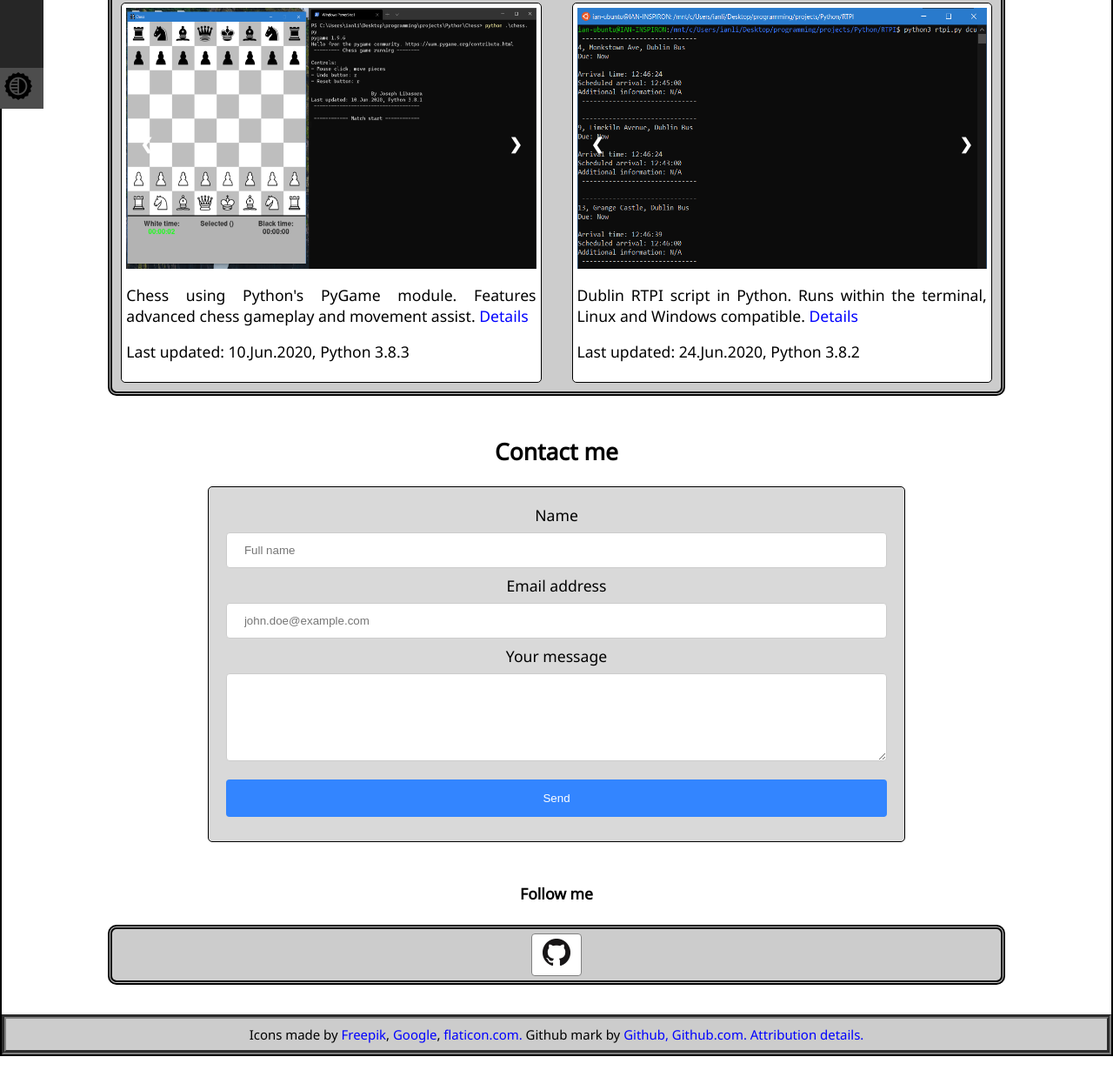
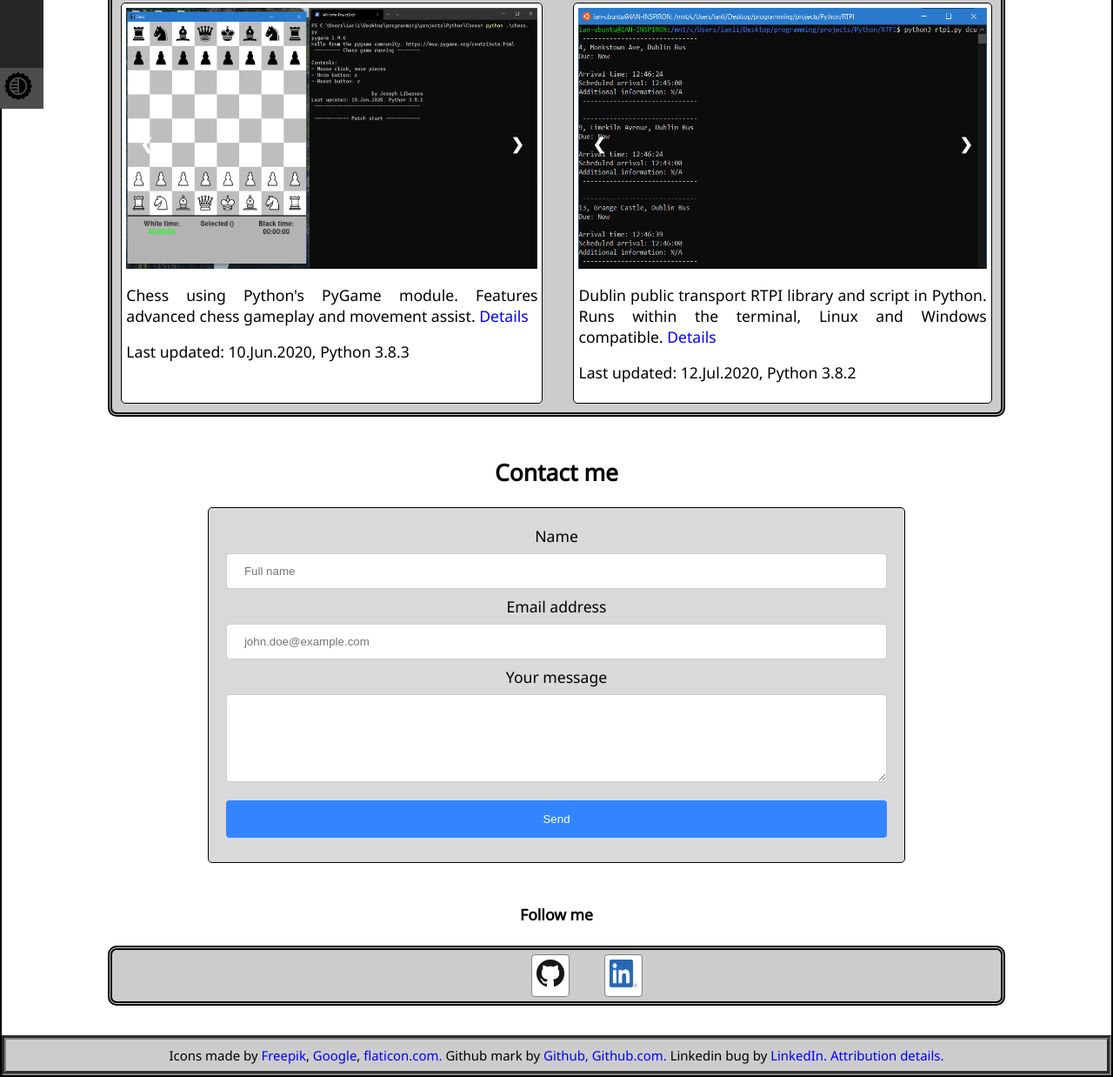
Before and after one commit to ianlibasora/ianlibasora.github.io, a plain HTML site: page index.html in a window 1280 px wide. Shown: the part 675-1913 px from the top of the page at 87% size. Before the commit the page ends 1889 px from the top, so only its background shows below. Drawn offline with nearby package versions, Linux system fonts and the light colour scheme.

Commit message:
linkedin added

```diff
--- a/index.html
+++ b/index.html
@@ -94,8 +94,8 @@
                         <a class="prev" onclick="chSlide(-1, 1)">&#10094;</a>
                         <a class="next" onclick="chSlide(1, 1)">&#10095;</a>
                      </div>
-                     <p>Dublin RTPI script in Python. Runs within the terminal, Linux and Windows compatible. <a href="https://github.com/ianlibasora/Dublin-RTPI">Details</a></p>
-                     <p>Last updated: 24.Jun.2020, Python 3.8.2</p>
+                     <p>Dublin public transport RTPI library and script in Python. Runs within the terminal, Linux and Windows compatible. <a href="https://github.com/ianlibasora/Dublin-RTPI">Details</a></p>
+                     <p>Last updated: 12.Jul.2020, Python 3.8.2</p>
                   </div>
                </div>
 
@@ -199,6 +199,11 @@
                <div class="social-grid-item"><!-- github asset -->
                   <a href="https://github.com/ianlibasora"><img src="images/GitHub-Mark-32px.png" alt="Github link" width="32" height="32"></a>
                </div>
+
+               <div class="social-grid-item"><!-- github asset -->
+                  <a href="https://www.linkedin.com/in/josephlibasora/"><img src="images/linkedin_bug.png" alt="Linkedin link" width="32" height="32"></a>
+               </div>
+
                <!-- template -->
                <!-- <div class="social-grid-item">
                   <a href="">img src=""" alt="" width="32" height="32"></a>
@@ -217,6 +222,7 @@
       <div class="foot-content">
          <span>Icons made by <a href="https://www.flaticon.com/authors/freepik" title="Light/Dark buttons">Freepik</a>, <a href="https://www.flaticon.com/authors/google" title="Up chevron">Google</a>, <a href="https://www.flaticon.com/" title="Flaticon">flaticon.com.</a></span>
          <span>Github mark by <a href="https://github.com/" title="Github mark">Github, </a><a href="https://github.com/logos" title="Github logos">Github.com.</a></span>
+         <span>Linkedin bug by <a href="https://brand.linkedin.com/policies">LinkedIn. </a></span>
          <span><a href="https://github.com/ianlibasora/ianlibasora.github.io/blob/master/README.md" title="Attribution details">Attribution details.</a></span>
       </div>
    </footer>
--- a/style.css
+++ b/style.css
@@ -196,7 +196,7 @@ a:hover, a:active {
 .social-grid-container {
    display: grid;
    grid-column-gap: 40px;
-   grid-template-columns: auto;/* --- adjust for more cols. --- */
+   grid-template-columns: auto auto;/* --- adjust for more cols. --- */
    padding: 5px 42% 5px 42%;
    background-color: #cccccc;
    margin: 10px 5% 10px 5%;
@@ -209,7 +209,7 @@ a:hover, a:active {
    border: 1px solid grey;
    border-radius: 4px;
    text-align: center;
-   padding: 5px 0px 5px 0px;
+   padding: 5px;
 }
 
 /* --- form --- */
```
Also changed, not shown: images/linkedin_bug.png (added), 1 other file.
